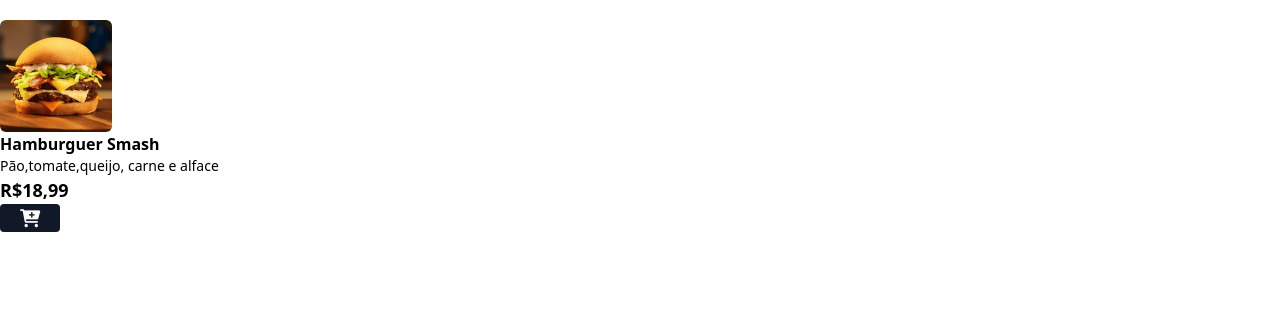
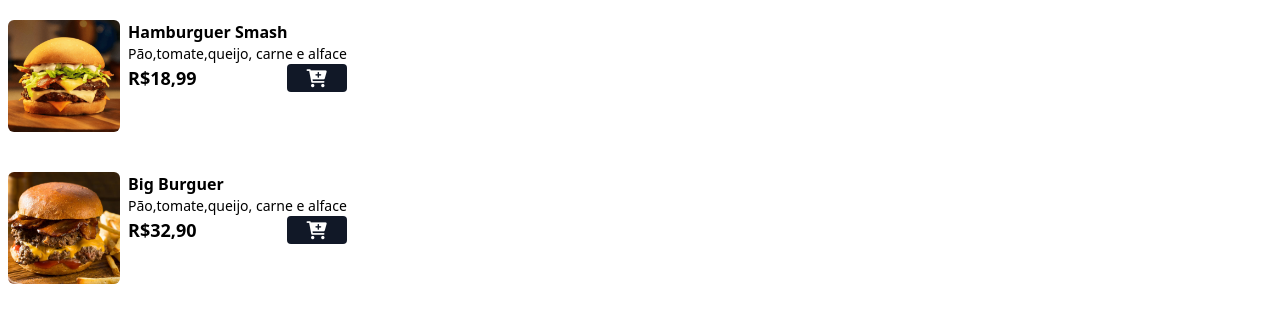
Before and after one commit to Arthurmendescouto/hamburgueria, a website: page index.html in a window 1280 px wide. Shown: the part 496-818 px from the top of the page. Drawn offline with Linux system fonts and the light colour scheme.

Commit message:
atualizar

```diff
--- a/index.html
+++ b/index.html
@@ -23,19 +23,44 @@
      <h2 class="text-2xl md:text-3xl font-bold text-center mt-9 mb-6">Conheça nosso menu</h2>
     <!--Menu-->
      <div id="menu">
-         <main>
-            <div>
-                <img src="./assets/hamb-1.png" alt="Hamburguer Smash" class="w-28 h-28 rounded-md hover:scale-110 hover:rotate-2 duration-300 "/>
+         <main class="grid grid-cols-1 gap-7 md:gap-10 mx-auto max-w-7xl px-2 mb-20">
+
+                <!--Produto ITEM-->
+                <div class="flex gap-2">
+                    <img src="./assets/hamb-1.png" alt="Hamburguer Smash" class="w-28 h-28 rounded-md hover:scale-110 hover:rotate-2 duration-300 "/>
+
+
+                    <div>
+                        <p class=" font-bold">Hamburguer Smash</p>
+                        <p class="text-sm">Pão,tomate,queijo, carne e alface </p>
+                        <div class="flex justify-center gap-2 justify-between">
+                        <p class="font-bold text-lg">R$18,99</p>
+                        <button class="bg-gray-900 px-5 rounded add-to-cart-btn">
+                            <i class="fa fa-cart-plus text-lg text-white"></i>
+                        </button>
+                    </div>
+                </div>
             </div>
+            <!--Fim do produto, LEMBRAR DE CORRIGIR OS DIVS SE PRECISAR-->
 
-                <p class=" font-bold">Hamburguer Smash</p>
-                <p class="text-sm">Pão,tomate,queijo, carne e alface </p>
+
+            <!--Produto ITEM-->
+            <div class="flex gap-2">
+                <img src="./assets/hamb-2.png" alt="Hamburguer Smash" class="w-28 h-28 rounded-md hover:scale-110 hover:rotate-2 duration-300 "/>
+
+
                 <div>
-                <p class="font-bold text-lg">R$18,99</p>
-                <button class="bg-gray-900 px-5 rounded add-to-cart-btn">
-                    <i class="fa fa-cart-plus text-lg text-white"></i>
-                </button>
+                    <p class=" font-bold">Big Burguer</p>
+                    <p class="text-sm">Pão,tomate,queijo, carne e alface </p>
+                    <div class="flex justify-center gap-2 justify-between">
+                    <p class="font-bold text-lg">R$32,90</p>
+                    <button class="bg-gray-900 px-5 rounded add-to-cart-btn">
+                        <i class="fa fa-cart-plus text-lg text-white"></i>
+                    </button>
+                </div>
             </div>
+        </div>
+        <!--Fim do produto, LEMBRAR DE CORRIGIR OS DIVS SE PRECISAR-->
          </main>
      </div>
      <!--Menu-->
```
Also changed, not shown: styles/output.css.
